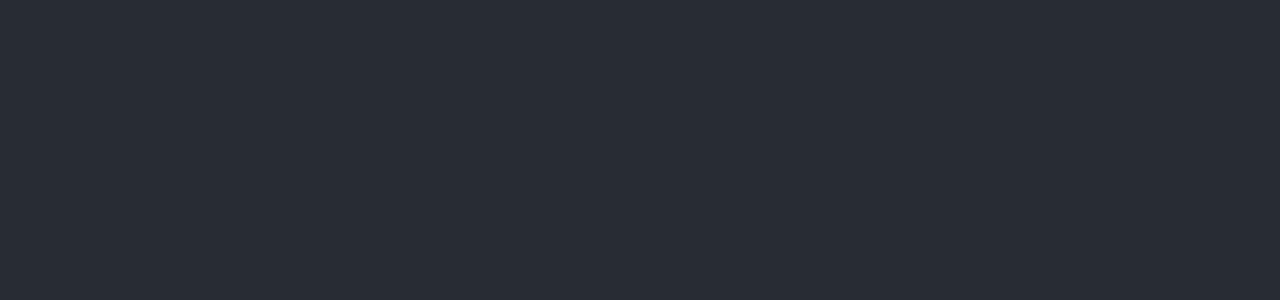
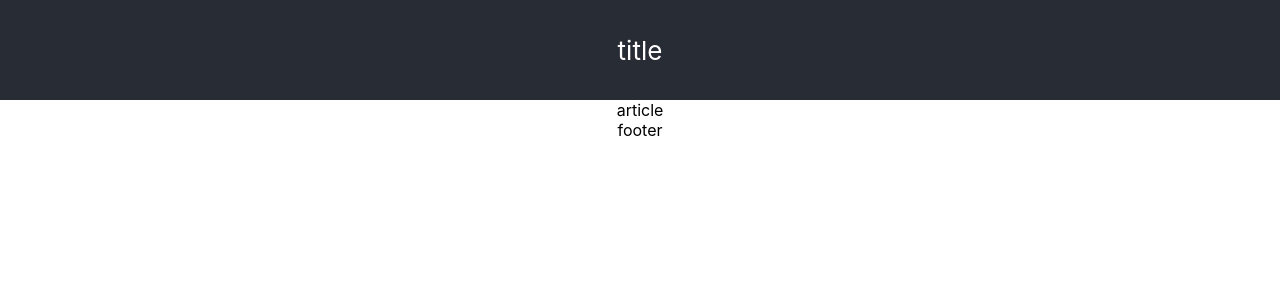
Before and after one commit to mzyd/Class-Schedule, a React (Create React App) app: page / in a window 1280 px wide. Shown: the top 300 px of the page. Built offline with nearby package versions, Linux system fonts and the light colour scheme.

Commit message:
Add react router

```diff
--- a/package.json
+++ b/package.json
@@ -7,6 +7,7 @@
     "node-sass-chokidar": "^1.3.4",
     "react": "^16.8.6",
     "react-dom": "^16.8.6",
+    "react-router-native": "^5.0.0",
     "react-scripts": "2.1.8"
   },
   "scripts": {
--- a/src/App.css
+++ b/src/App.css
@@ -1,8 +1,9 @@
 .App {
-  text-align: center; }
+  text-align: center;
+  width: 100%; }
   .App .App-header {
     background-color: #282c34;
-    min-height: 100vh;
+    height: 100px;
     display: flex;
     flex-direction: column;
     align-items: center;
--- a/src/App.js
+++ b/src/App.js
@@ -6,7 +6,14 @@
     return (
       <div className="App">
         <header className="App-header">
+          title
         </header>
+        <article>
+          article
+        </article>
+        <footer>
+          footer
+        </footer>
       </div>
     );
   }
--- a/src/App.scss
+++ b/src/App.scss
@@ -1,9 +1,11 @@
 .App {
     text-align: center;
+    width: 100%;
 
     .App-header {
         background-color: #282c34;
-      min-height: 100vh;
+        // min-height: 100vh;
+        height: 100px;
         display: flex;
         flex-direction: column;
         align-items: center;
```
Also changed, not shown: 1 other file (tests, documents, lock files or other folders). Lines whose indentation alone changed are shown as unchanged.
